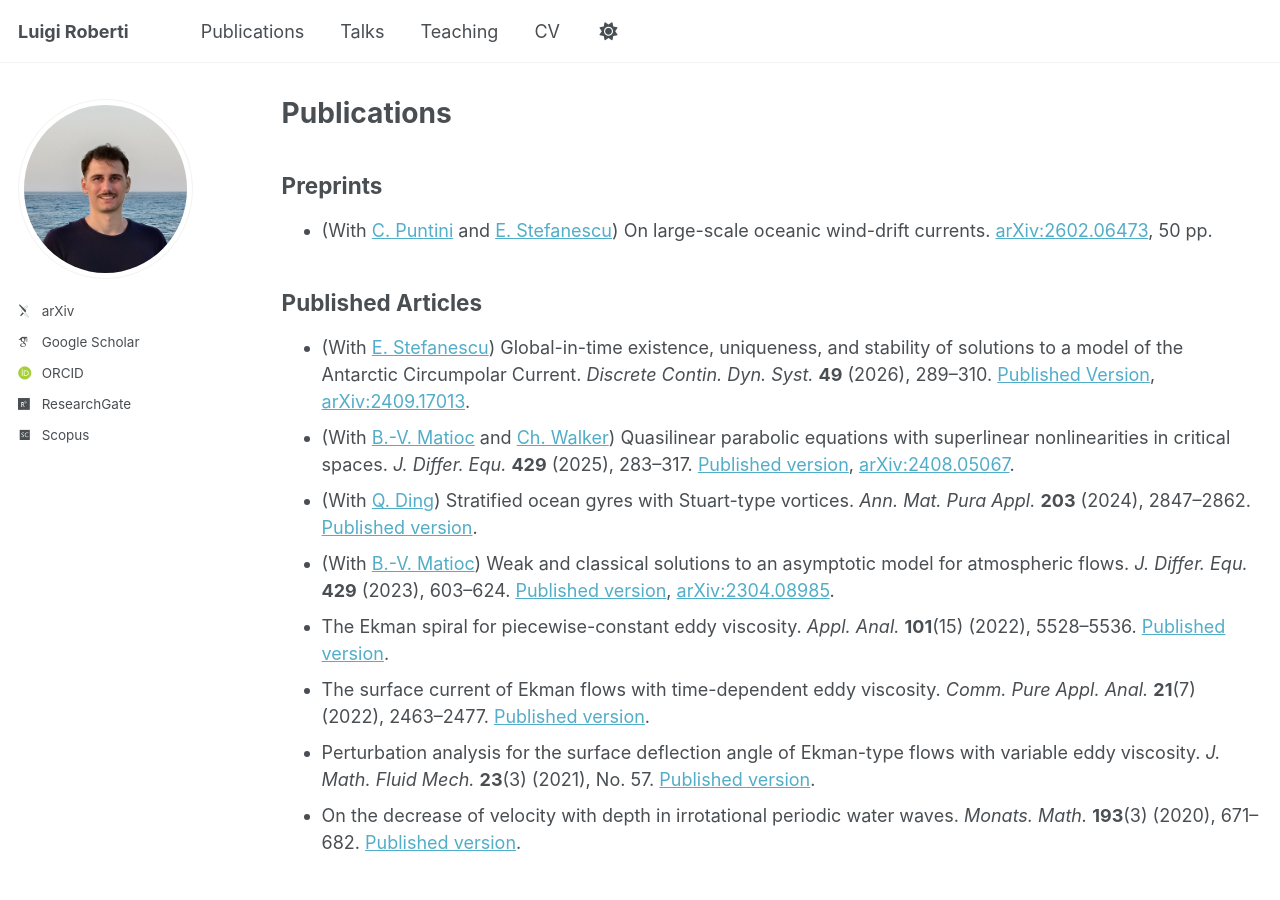
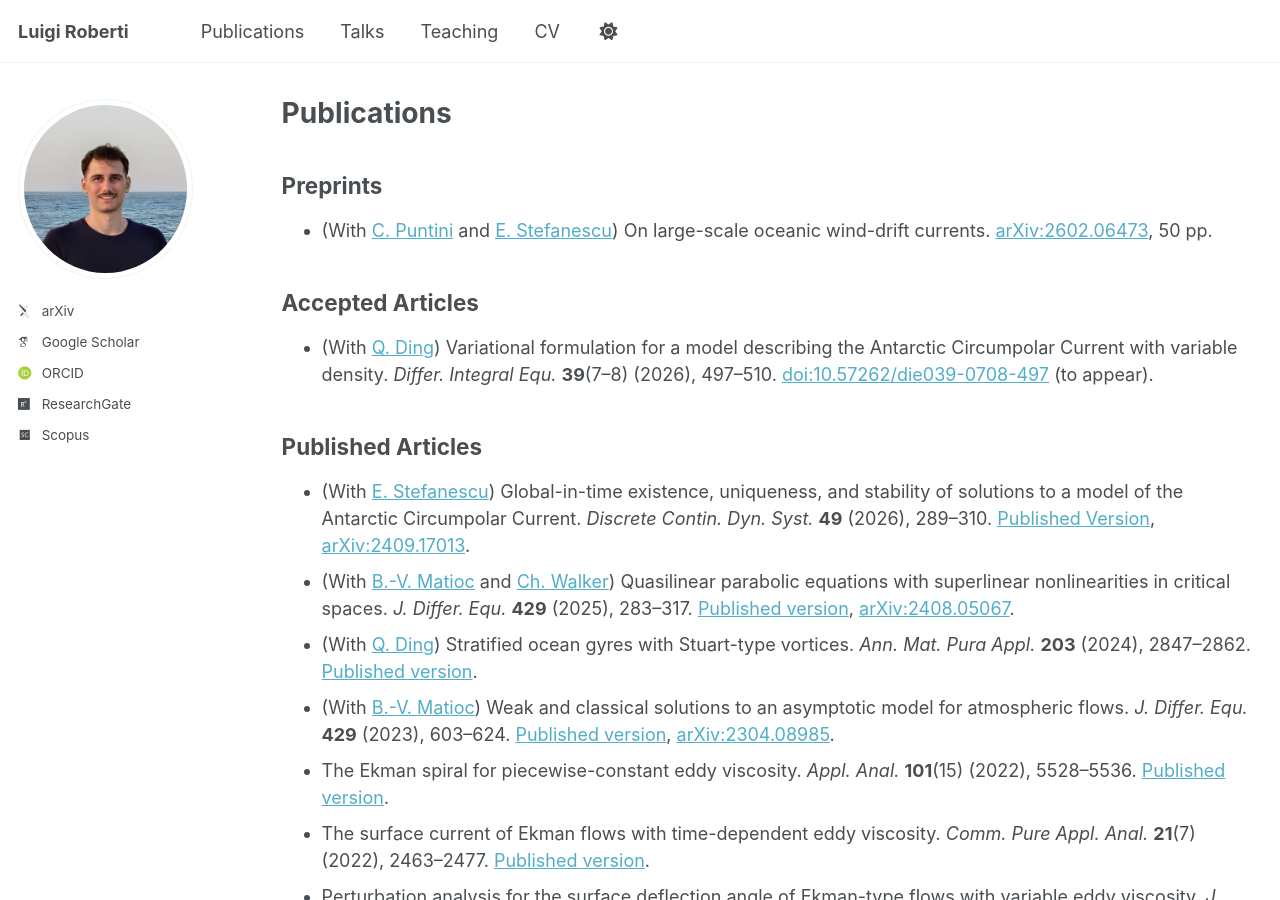
Before and after one commit to luigi-roberti/luigi-roberti.github.io, a Jekyll site: the page built from _pages/publications.md, in a window 1280 px wide and 900 px high. Built offline with Jekyll 4.4.1, drawn with Linux system fonts in a browser that asks for light colours; some web fonts are replaced; a script that is not in the unit is left out.

Commit message:
Update publications.md

```diff
--- a/_pages/publications.md
+++ b/_pages/publications.md
@@ -14,6 +14,12 @@ Preprints
 * (With [C. Puntini](https://ucrisportal.univie.ac.at/de/persons/christian-puntini/){:target="_blank",rel="noopener"} and [E. Stefanescu](https://www.math.tugraz.at/~stefanescu/){:target="_blank",rel="noopener"}) On large-scale oceanic wind-drift currents. [arXiv:2602.06473](https://arxiv.org/abs/2602.06473){:target="_blank",rel="noopener"}, 50 pp.
 
 
+Accepted Articles
+------
+
+* (With [Q. Ding](https://www.researchgate.net/profile/Qixing-Ding){:target="_blank",rel="noopener"}) Variational formulation for a model describing the Antarctic Circumpolar Current with variable density. <i>Differ. Integral Equ.</i> <b>39</b>(7--8) (2026), 497--510. [doi:10.57262/die039-0708-497](https://doi.org/10.57262/die039-0708-497){:target="_blank",rel="noopener"} (to appear).
+
+
 Published Articles
 ------
 * (With [E. Stefanescu](https://www.math.tugraz.at/~stefanescu/){:target="_blank",rel="noopener"}) Global-in-time existence, uniqueness, and stability of solutions to a model of the Antarctic Circumpolar Current. <i>Discrete Contin. Dyn. Syst.</i> <b>49</b> (2026), 289--310. [Published Version](https://doi.org/10.3934/dcds.2025169){:target="_blank",rel="noopener"}, [arXiv:2409.17013](https://arxiv.org/abs/2409.17013){:target="_blank",rel="noopener"}.
```
